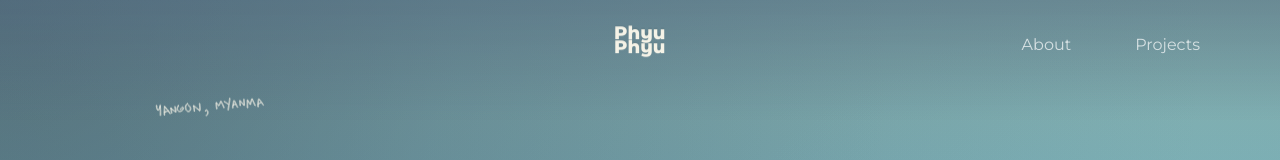
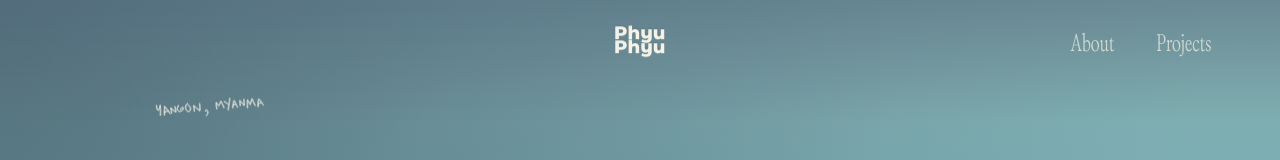
Before and after one commit to phyuphyuh/my-portfolio, a React (Vite) app: page / in a window 1280 px wide. Shown: the top 160 px of the page. Built offline with nearby package versions, Linux system fonts and the light colour scheme; a web font is replaced by a local one.

Commit message:
few details

```diff
--- a/src/components/About.jsx
+++ b/src/components/About.jsx
@@ -10,18 +10,6 @@ import pp2 from "../assets/images/pp3small2.png";
 import styles from "./About.module.scss";
 // import AboutSVG from "../assets/aboutcontainer3.svg";
 
-const useWindowWidth = () => {
-  const [width, setWidth] = useState(window.innerWidth);
-
-  useEffect(() => {
-    const handleResize = () => setWidth(window.innerWidth);
-    window.addEventListener("resize", handleResize);
-    return () => window.removeEventListener("resize", handleResize);
-  }, []);
-
-  return width;
-};
-
 // const borderPaths = [
 //   "m 1.1702114,3.1762882 c 0,18.8905558 0,37.7811108 0.027862,49.8175708 0.027862,12.036461 0.083587,17.218826 0.1393109,22.40119",
 //   "M 2.3404228,2.0060767 C 15.881441,1.3373844 29.422457,0.66869226 37.864698,0.27862174 c 8.44224,-0.39007051 11.7857,-0.50151919 13.95895,-0.33434575 2.173251,0.16717344 3.176289,0.61296788 4.179327,1.05876231",
@@ -29,24 +17,10 @@ const useWindowWidth = () => {
 //   "M 1.3373845,74.726357 C 18.500485,74.837806 35.663587,74.949254 52.826687,75.060703",
 // ]
 
-const aboutDetails = (
-  <p className={styles.aboutDetails}>
-    Massive foodie. Life rookie. Cat lady. Precocious baby. Coffee sipper. Hardcore shipper. Shadow dweller. Book dabbler. Aspiring baker. City walker. Anxious zillennial. Go-to material. Shower singer. Sky gazer. Master escapist. Neurotic perfectionist. Perennial bloomer. Aisle roamer. Expert navigator. Chapstick collector.
-  </p>
-);
-
 const About = ({ scrollYProgress }) => {
   const sectionRef = useRef(null);
   const aboutContainerRef = useRef(null);
   const [isVisible, setIsVisible] = useState(false);
-
-  // const width = useWindowWidth();
-
-  // const x = useTransform(
-  //   scrollYProgress,
-  //   [0.3, 0.8],
-  //   width < 768 ? ["100vw", "5vw"] : ["100vw", "0vw"]
-  // );
 
   const aboutSectionY = useTransform(
     scrollYProgress,
@@ -113,7 +87,7 @@ const About = ({ scrollYProgress }) => {
         // fontSize: "clamp(1.4rem, 1.2rem + 1vw, 1.8rem)",
         fontSize: "clamp(1rem, 1rem + 1vw, 1.4rem)",
         zIndex: 3,
-        opacity: 0.6,
+        opacity: "var(--layer1-opacity)",
       }
     },
     {
@@ -127,23 +101,24 @@ const About = ({ scrollYProgress }) => {
         // fontSize: "clamp(1.2rem, 1rem + 1vw, 1.6rem)",
         fontSize: "clamp(0.8rem, 0.8rem + 1vw, 1.2rem)",
         zIndex: 2,
-        opacity: 0.4,
+        opacity: "var(--layer2-opacity)",
       }
     },
     {
       y: backLayerY,
       pairs: [
         { top: "Coffee sipper", bottom: "Hardcore shipper", position: { top: '80%', left: '40%' } },
-        { top: "Shower singer", bottom: "Sky gazer", position: { top: '50%', left: '85%' } },
+        { top: "Flannel wearer", bottom: "Mint bearer", position: { top: '50%', left: '85%' } },
         { top: "Master escapist", bottom: "Neurotic perfectionist", position: { top: '35%', left: '60%' } },
-        { top: "Perennial bloomer", bottom: "Aisle roamer", position: { top: '20%', left: '10%' } },
+        { top: "Shower singer", bottom: "Sky gazer", position: { top: '20%', left: '10%' } },
         { top: "Expert Navigator", bottom: "Chapstick collector", position: { top: '90%', left: '5%' } },
+        { top: "Perennial bloomer", bottom: "Aisle roamer", position: { top: '80%', left: '80%' } },
       ],
       style: {
         // fontSize: "clamp(1rem, 0.8rem + 1vw, 1.4rem)",
         fontSize: "clamp(0.6rem, 0.6rem + 1vw, 1rem)",
         zIndex: 1,
-        opacity: 0.3,
+        opacity: "var(--layer3-opacity)",
       }
     }
   ];
--- a/src/components/About.module.scss
+++ b/src/components/About.module.scss
@@ -10,6 +10,16 @@
   justify-content: center;
   align-items: center;
   padding-top: 50px;
+
+  --layer1-opacity: 0.6;
+  --layer2-opacity: 0.4;
+  --layer3-opacity: 0.3;
+
+  @media (max-width: 1024px) {
+    --layer1-opacity: 1;
+    --layer2-opacity: 1;
+    --layer3-opacity: 1;
+  }
 
   .title {
     width: 40px;
@@ -166,10 +176,6 @@
           width: max-content;
           color: $vanilla;
 
-          @media (max-width: 1024px) {
-            color: rgba($vanilla, 1);
-          }
-
           .descTop, .descBottom {
             margin: 0;
             white-space: nowrap;
@@ -179,6 +185,7 @@
             margin-left: 2.5rem;
           }
         }
+
       }
     }
 
--- a/src/components/Nav.module.scss
+++ b/src/components/Nav.module.scss
@@ -98,43 +98,43 @@
       position: absolute;
       right: 5vw;
       display: flex;
+      justify-content: flex-end;
       gap: 2rem;
 
       @media (max-width: 480px) {
         gap: 0;
-        right: 1vw;
       }
 
       .navLink {
         background: transparent;
         border: none;
-        color: rgba(255, 255, 255, 0.7);
-        font-family: "Montserrat", sans-serif;
-        font-size: 1rem;
-        padding: 0rem 1rem;
+        color: rgba($scriptwhite, 0.7);
+        font-family: "ZTBrosOskon90s-Regular", sans-serif;
+        font-size: clamp(1rem, 1rem + 1vw, 1.5rem);
+        padding: 0rem 0.3rem;
         cursor: pointer;
         pointer-events: auto;
         transition: color 0.3s ease, transform 0.2s ease;
 
         &:hover {
-          color: white;
+          color: $scriptwhite;
           transform: translateY(-2px);
         }
 
         &.active {
-          color: white;
-          font-weight: 600;
+          color: $scriptwhite;
+          font-weight: 500;
           position: relative;
 
           &:after {
             content: '';
             position: absolute;
-            bottom: -5px;
+            bottom: -3px;
             left: 50%;
             transform: translateX(-50%);
-            width: 20px;
-            height: 3px;
-            background-color: white;
+            width: 25px;
+            height: 1px;
+            background-color: $vanilla;
           }
         }
       }
--- a/src/data/projects.js
+++ b/src/data/projects.js
@@ -7,7 +7,7 @@ const projects = [
     description: "create lists of your favorite films, write reviews for the movies in them, and share yourself in film!",
     url: "https://watchlist-pp-b1b5f2bf4594.herokuapp.com/lists",
     github: "https://github.com/phyuphyuh/rails-watch-list",
-    techStack: ["Ruby on Rails", "PostgreSQL", "Turbo (Hotwire)", "Stimulus.js", "Bootstrap", "Lodash", "Heroku"],
+    techStack: ["Ruby on Rails", "PostgreSQL", "Turbo (Hotwire)", "Stimulus.js", "Bootstrap", "Lodash", "GitHub", "Heroku"],
     images: [img1, img1, img1, img1, img1, img1],
   },
   {
@@ -43,7 +43,7 @@ const projects = [
     description: "create lists of your favorite films, write reviews for the movies in them, and share yourself in film!",
     url: "https://watchlist-pp-b1b5f2bf4594.herokuapp.com/lists",
     github: "https://github.com/phyuphyuh/rails-watch-list",
-    techStack: ["React", "Motion", "SCSS", "Vite"],
+    techStack: ["React", "Vite", "Motion", "SCSS Modules", "Github", "Vercel"],
     images: [img1, img1, img1, img1, img1, img1],
   },
   {
@@ -61,7 +61,7 @@ const projects = [
     description: "Create your own shelf showcasing your fav films, books, and music!",
     url: "https://www.selfshelf.me/",
     github: "https://github.com/phyuphyuh/rails-watch-list",
-    techStack: ["Rails", "PostgreSQL", "Javascript", "Stimulus.js", "SCSS", "HTML", "GitHub", "Heroku"],
+    techStack: ["Javascript", "Stimulus.js", "SCSS", "HTML", "GitHub", "Heroku"],
     images: [img1, img1, img1, img1],
   },
   {
```
